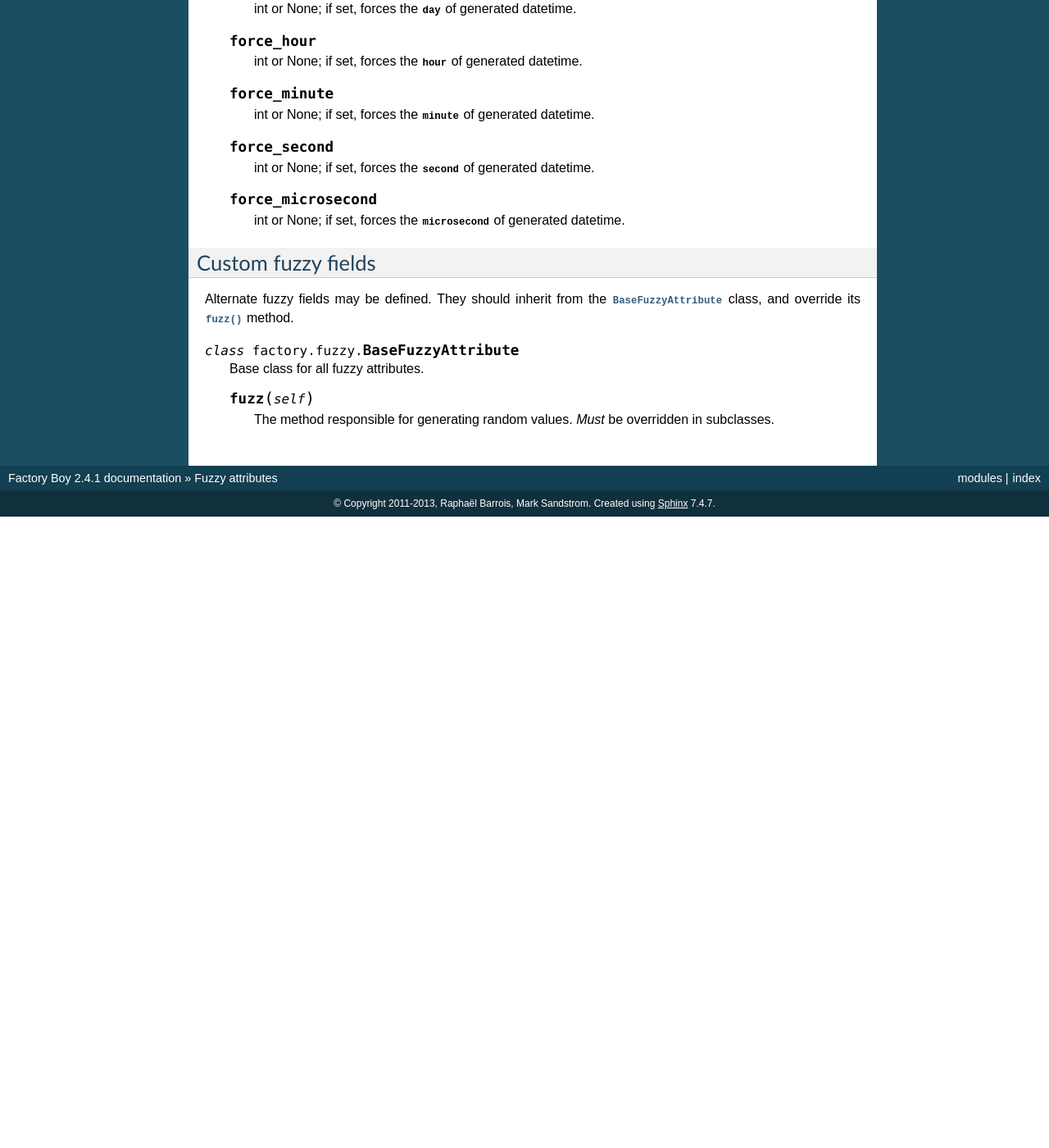
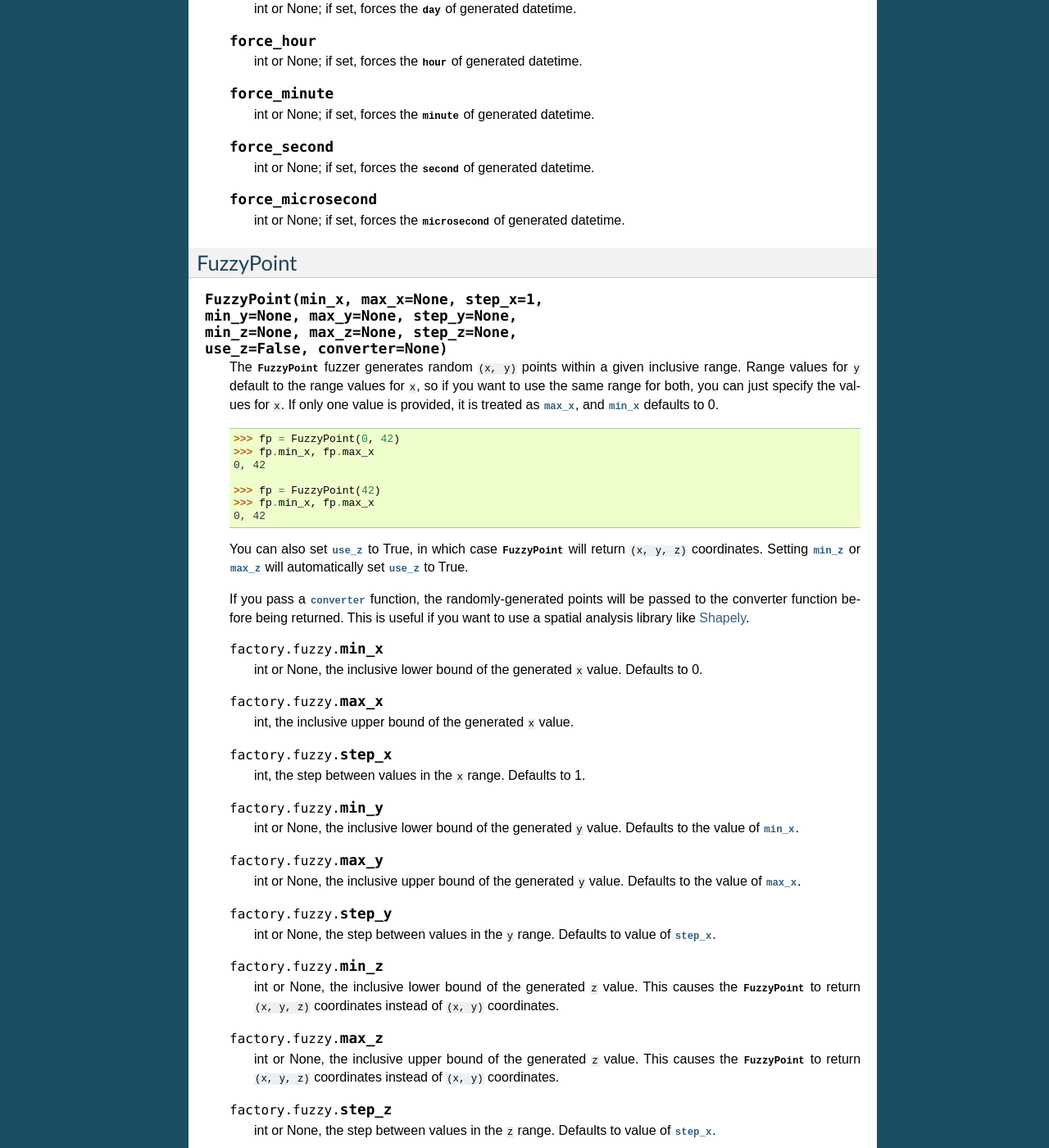
Before and after one commit to FactoryBoy/factory_boy, a Sphinx documentation site: the page built from docs/fuzzy.rst, in a window 1280 px wide and 1400 px high, scrolled down 4559 px. Shown: the whole window at 82% size. Built offline with Sphinx 7.4.7, drawn with Linux system fonts in a browser that asks for light colours; before the commit the page ends 5189 px from its top, so only the background shows below that; some of the changed text lies outside the part shown.

Commit message:
Added FuzzyPoint class

```diff
--- a/docs/changelog.rst
+++ b/docs/changelog.rst
@@ -1,6 +1,12 @@
 ChangeLog
 =========
 
+2.4.2
+-----
+
+*New:*
+
+    - Add :class:`~factory.fuzzy.FuzzyPoint`
 
 .. _v2.4.1:
 
--- a/docs/fuzzy.rst
+++ b/docs/fuzzy.rst
@@ -322,6 +322,100 @@ FuzzyNaiveDateTime
         int or None; if set, forces the :attr:`~datetime.datetime.microsecond` of generated datetime.
 
 
+FuzzyPoint
+----------
+
+.. class:: FuzzyPoint(min_x, max_x=None, step_x=1,
+                      min_y=None, max_y=None, step_y=None,
+                      min_z=None, max_z=None, step_z=None,
+                      use_z=False, converter=None)
+
+    The :class:`FuzzyPoint` fuzzer generates random ``(x, y)`` points within
+    a given inclusive range. Range values for ``y`` default to the range values
+    for ``x``, so if you want to use the same range for both, you can just
+    specify the values for ``x``. If only one value is provided, it is treated
+    as :attr:`max_x`, and :attr:`min_x` defaults to 0.
+
+    .. code-block:: pycon
+
+        >>> fp = FuzzyPoint(0, 42)
+        >>> fp.min_x, fp.max_x
+        0, 42
+
+        >>> fp = FuzzyPoint(42)
+        >>> fp.min_x, fp.max_x
+        0, 42
+
+    You can also set :attr:`use_z` to True, in which case :class:`FuzzyPoint`
+    will return ``(x, y, z)`` coordinates. Setting :attr:`min_z` or :attr:`max_z`
+    will automatically set :attr:`use_z` to True.
+
+    If you pass a :attr:`converter` function, the randomly-generated points
+    will be passed to the converter function before being returned. This is
+    useful if you want to use a spatial analysis library like `Shapely`_.
+
+    .. attribute:: min_x
+
+        int or None, the inclusive lower bound of the generated ``x`` value.
+        Defaults to 0.
+
+    .. attribute:: max_x
+
+        int, the inclusive upper bound of the generated ``x`` value.
+
+    .. attribute:: step_x
+
+        int, the step between values in the ``x`` range. Defaults to 1.
+
+    .. attribute:: min_y
+
+        int or None, the inclusive lower bound of the generated ``y`` value.
+        Defaults to the value of :attr:`min_x`.
+
+    .. attribute:: max_y
+
+        int or None, the inclusive upper bound of the generated ``y`` value.
+        Defaults to the value of :attr:`max_x`.
+
+    .. attribute:: step_y
+
+        int or None, the step between values in the ``y`` range. Defaults to
+        value of :attr:`step_x`.
+
+    .. attribute:: min_z
+
+        int or None, the inclusive lower bound of the generated ``z`` value.
+        This causes the :class:`FuzzyPoint` to return ``(x, y, z)`` coordinates
+        instead of ``(x, y)`` coordinates.
+
+    .. attribute:: max_z
+
+        int or None, the inclusive upper bound of the generated ``z`` value.
+        This causes the :class:`FuzzyPoint` to return ``(x, y, z)`` coordinates
+        instead of ``(x, y)`` coordinates.
+
+    .. attribute:: step_z
+
+        int or None, the step between values in the ``z`` range. Defaults to
+        value of :attr:`step_x`.
+
+    .. attribute:: use_z
+
+        bool. If True, this causes the :class:`FuzzyPoint` to return ``(x, y, z)``
+        coordinates instead of ``(x, y)`` coordinates, where the upper and lower
+        bounds for ``z`` default to the upper and lower bounds for ``x``.
+
+    .. attribute:: converter
+
+        function or class. If provided, the coordinates will be passed to the
+        converter and the result will be returned. For example, if you are
+        using `Shapely`_, you can pass the `Point`_ class as a converter to get
+        Point objects.
+
+.. _Shapely: http://toblerity.org/shapely/
+.. _Point: http://toblerity.org/shapely/manual.html#Point
+
+
 Custom fuzzy fields
 -------------------
 
```
Also changed, not shown: 2 other files.
